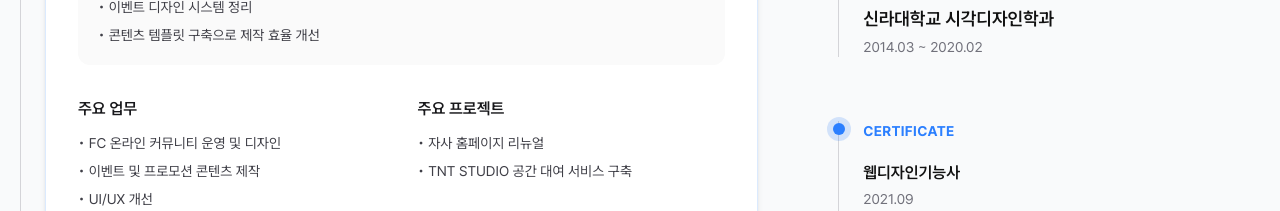
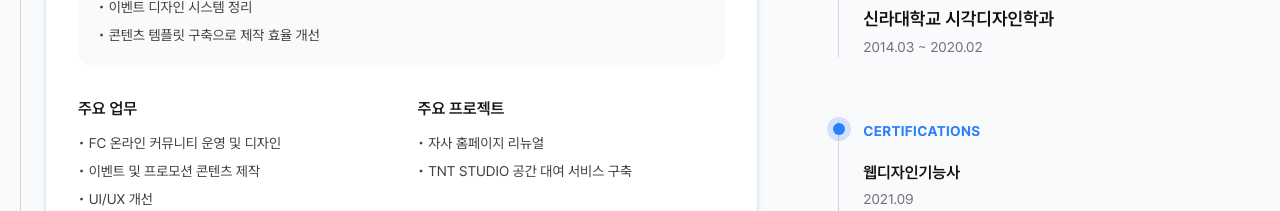
Before and after one commit to htak0601/htak-portfolio, a Next.js app: page / in a window 1280 px wide. Shown: the part 3700-3911 px from the top of the page. Built offline with nearby package versions, Linux system fonts and the light colour scheme.

Commit message:
refactor: update experience section titles

```diff
--- a/src/app/setctions/experience/Experience.tsx
+++ b/src/app/setctions/experience/Experience.tsx
@@ -116,8 +116,8 @@ export default function Experience() {
               </div>
             </TimelineItem>
 
-            {/* Certificate */}
-            <TimelineItem title="CERTIFICATE">
+            {/* Certifications */}
+            <TimelineItem title="CERTIFICATIONS">
               <div className="space-y-8">
                 <div>
                   <h4 className="font-semibold">웹디자인기능사</h4>
```
